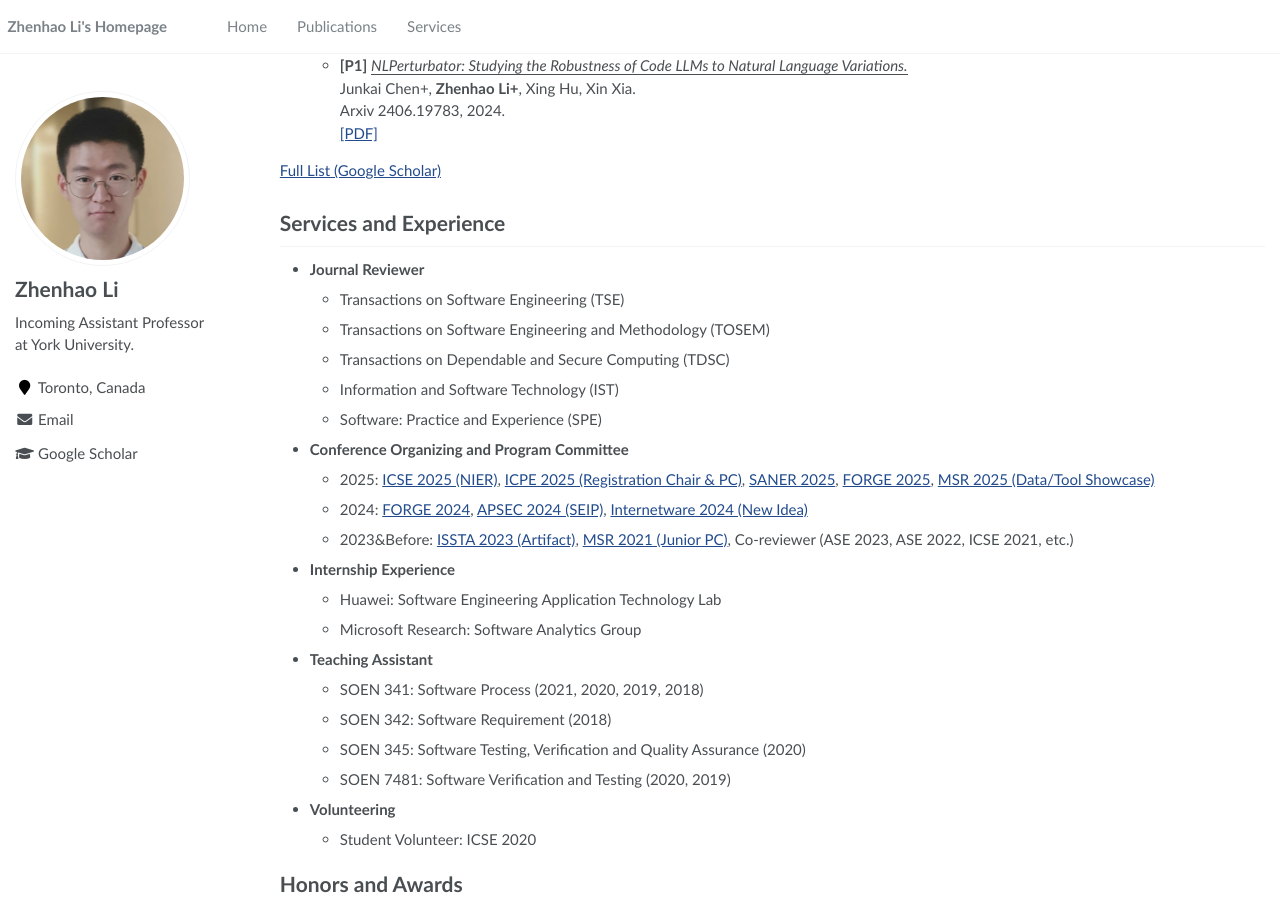
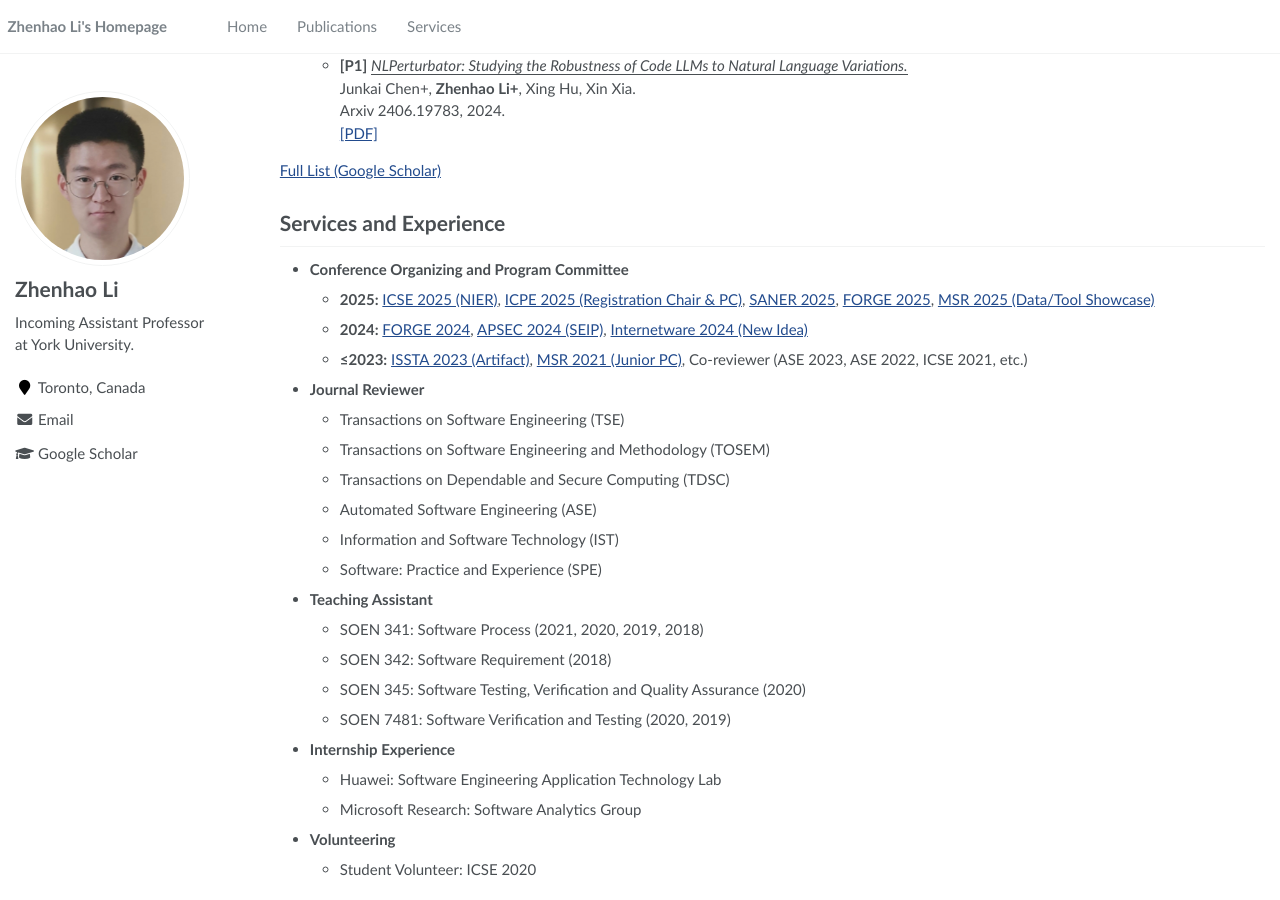
Before and after one commit to ginolzh/ginolzh.github.io, a Jekyll site: the page built from _pages/about.md, in a window 1280 px wide and 900 px high, scrolled down 1457 px. Built offline with Jekyll 4.4.1, drawn with Linux system fonts in a browser that asks for light colours.

Commit message:
Update about.md

```diff
--- a/_pages/about.md
+++ b/_pages/about.md
@@ -85,24 +85,25 @@
 
 Services and Experience
 ======
+* **Conference Organizing and Program Committee**
+  * **2025:** [ICSE 2025 (NIER)](https://conf.researchr.org/track/icse-2025/icse-2025-nier), [ICPE 2025 (Registration Chair & PC)](https://icpe2025.spec.org/), [SANER 2025](https://conf.researchr.org/track/saner-2025/saner-2025-papers), [FORGE 2025](https://conf.researchr.org/track/forge-2025/forge-2025-papers#Call-for-Papers), [MSR 2025 (Data/Tool Showcase)](https://2025.msrconf.org/track/msr-2025-data-and-tool-showcase-track)
+  * **2024:** [FORGE 2024](https://conf.researchr.org/track/forge-2024/forge-2024-papers), [APSEC 2024 (SEIP)](https://conf.researchr.org/track/apsec-2024/apsec-2024-software-engineering-in-practice), [Internetware 2024 (New Idea)](https://conf.researchr.org/track/internetware-2024/internetware-2024-new-idea-track)
+  * **≤2023:** [ISSTA 2023 (Artifact)](https://conf.researchr.org/track/issta-2023/issta-2023-artifact-evaluation), [MSR 2021 (Junior PC)](https://2021.msrconf.org/committee/msr-2021-shadow-pc-shadow-pc-committee), Co-reviewer (ASE 2023, ASE 2022, ICSE 2021, etc.)
 * **Journal Reviewer**
   * Transactions on Software Engineering (TSE)
   * Transactions on Software Engineering and Methodology (TOSEM)
   * Transactions on Dependable and Secure Computing (TDSC)
+  * Automated Software Engineering (ASE)
   * Information and Software Technology (IST)
   * Software: Practice and Experience (SPE)
-* **Conference Organizing and Program Committee**
-  * 2025: [ICSE 2025 (NIER)](https://conf.researchr.org/track/icse-2025/icse-2025-nier), [ICPE 2025 (Registration Chair & PC)](https://icpe2025.spec.org/), [SANER 2025](https://conf.researchr.org/track/saner-2025/saner-2025-papers), [FORGE 2025](https://conf.researchr.org/track/forge-2025/forge-2025-papers#Call-for-Papers), [MSR 2025 (Data/Tool Showcase)](https://2025.msrconf.org/track/msr-2025-data-and-tool-showcase-track)
-  * 2024: [FORGE 2024](https://conf.researchr.org/track/forge-2024/forge-2024-papers), [APSEC 2024 (SEIP)](https://conf.researchr.org/track/apsec-2024/apsec-2024-software-engineering-in-practice), [Internetware 2024 (New Idea)](https://conf.researchr.org/track/internetware-2024/internetware-2024-new-idea-track)
-  * 2023&Before: [ISSTA 2023 (Artifact)](https://conf.researchr.org/track/issta-2023/issta-2023-artifact-evaluation), [MSR 2021 (Junior PC)](https://2021.msrconf.org/committee/msr-2021-shadow-pc-shadow-pc-committee), Co-reviewer (ASE 2023, ASE 2022, ICSE 2021, etc.)
-* **Internship Experience**
-  * Huawei: Software Engineering Application Technology Lab
-  * Microsoft Research: Software Analytics Group
 * **Teaching Assistant**
   * SOEN 341: Software Process (2021, 2020, 2019, 2018)
   * SOEN 342: Software Requirement (2018)
   * SOEN 345: Software Testing, Verification and Quality Assurance (2020)
   * SOEN 7481: Software Verification and Testing (2020, 2019)
+* **Internship Experience**
+  * Huawei: Software Engineering Application Technology Lab
+  * Microsoft Research: Software Analytics Group
 * **Volunteering**
   * Student Volunteer: ICSE 2020
 
```
